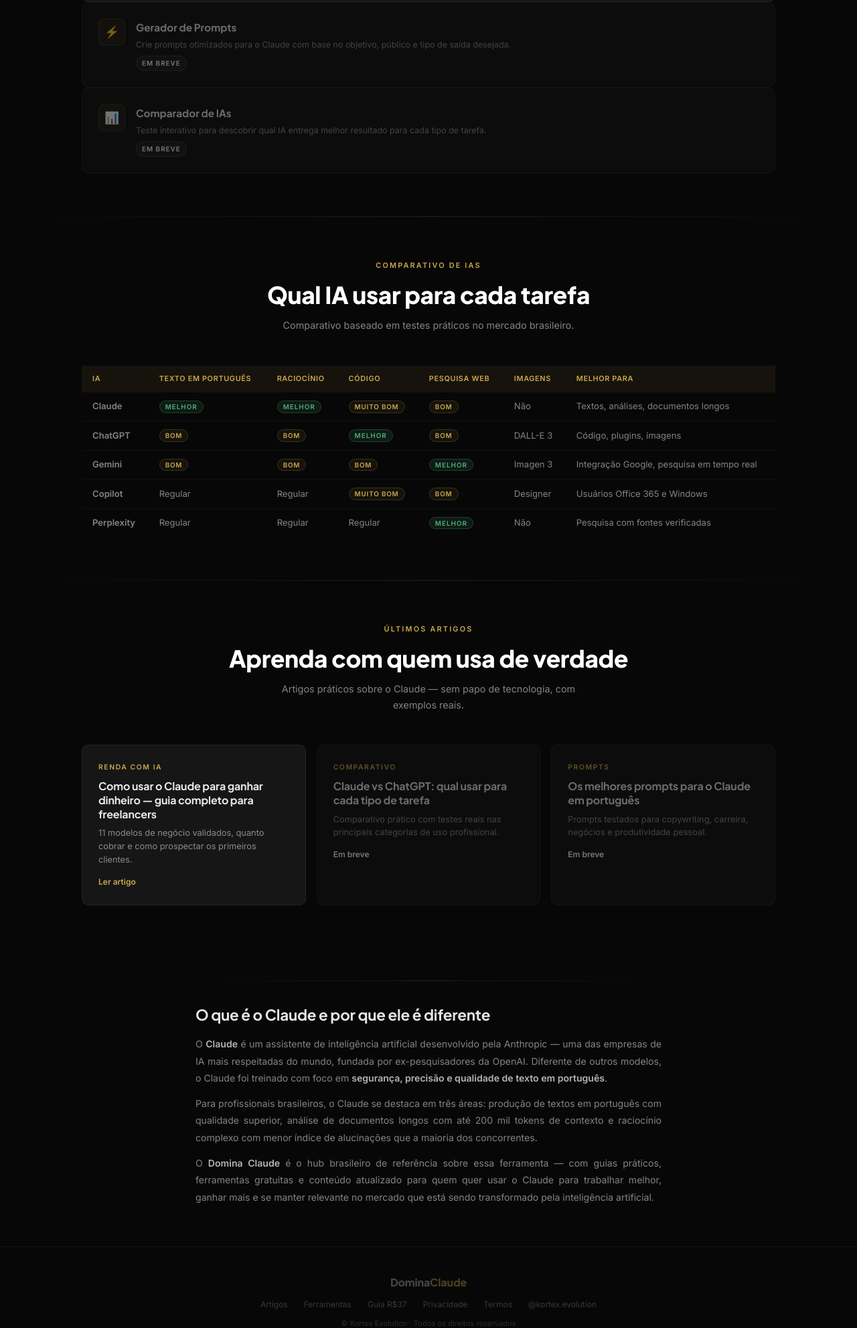
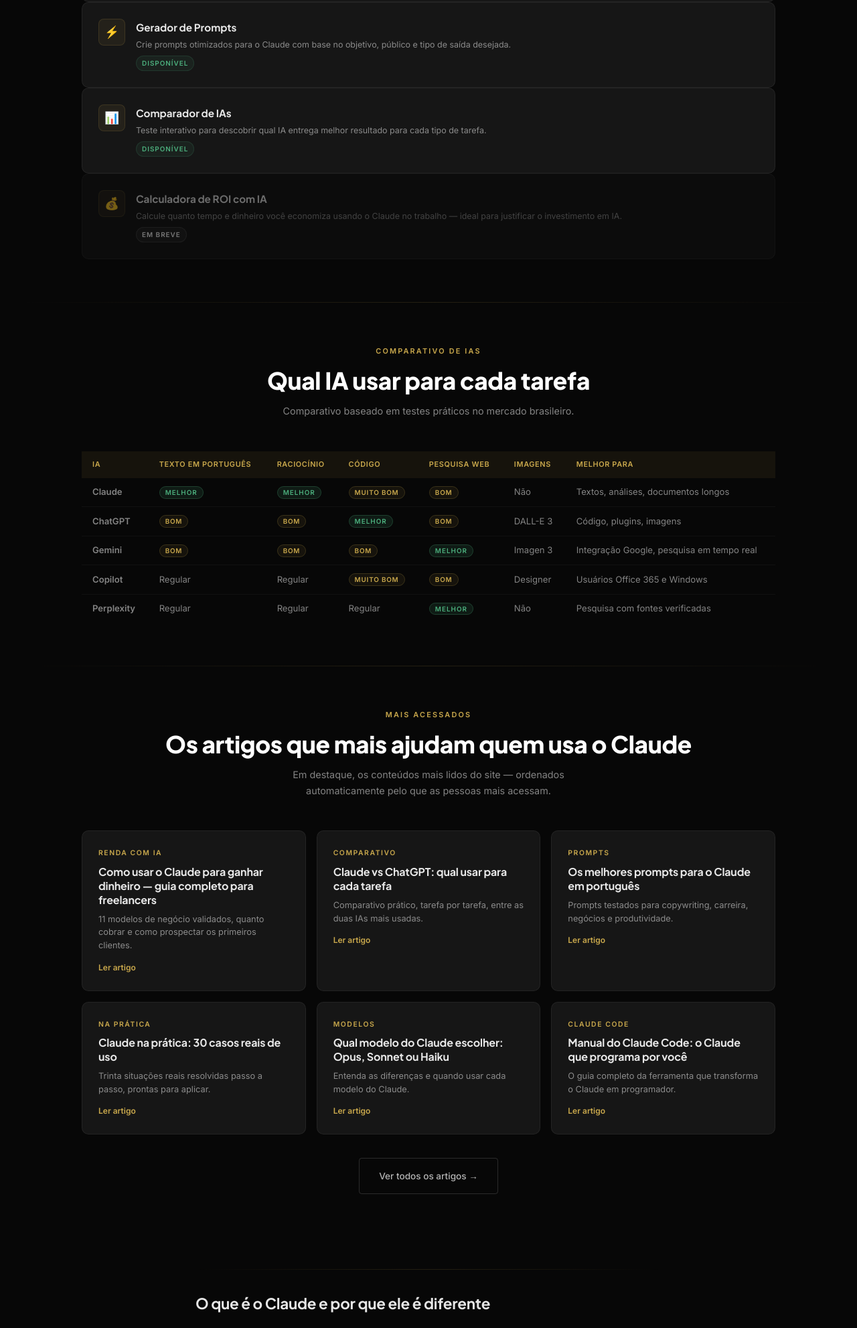
Before and after one commit to Victor-Maciel-Vieira/domineclaude, a website: page index.html in a window 1280 px wide. Shown: the part 4175-6158 px from the top of the page at 67% size. Drawn offline with Linux system fonts and the light colour scheme; no server answers.

Commit message:
Updates index e ferramentas

```diff
--- a/index.html
+++ b/index.html
@@ -534,19 +534,27 @@
         <span class="tool-tag">Disponível</span>
       </div>
     </a>
-    <div class="tool-card" style="opacity:0.45;cursor:default">
+    <a href="https://www.domineclaude.com.br/ferramentas/gerador-prompts" class="tool-card">
       <div class="tool-icon">⚡</div>
       <div class="tool-info">
         <h4>Gerador de Prompts</h4>
         <p>Crie prompts otimizados para o Claude com base no objetivo, público e tipo de saída desejada.</p>
-        <span class="tool-tag" style="color:var(--white-40);background:rgba(255,255,255,0.05);border-color:rgba(255,255,255,0.1)">Em breve</span>
+        <span class="tool-tag">Disponível</span>
       </div>
-    </div>
-    <div class="tool-card" style="opacity:0.45;cursor:default">
+    </a>
+    <a href="https://www.domineclaude.com.br/ferramentas/comparador-ias" class="tool-card">
       <div class="tool-icon">📊</div>
       <div class="tool-info">
         <h4>Comparador de IAs</h4>
         <p>Teste interativo para descobrir qual IA entrega melhor resultado para cada tipo de tarefa.</p>
+        <span class="tool-tag">Disponível</span>
+      </div>
+    </a>
+    <div class="tool-card" style="opacity:0.45;cursor:default">
+      <div class="tool-icon">💰</div>
+      <div class="tool-info">
+        <h4>Calculadora de ROI com IA</h4>
+        <p>Calcule quanto tempo e dinheiro você economiza usando o Claude no trabalho — ideal para justificar o investimento em IA.</p>
         <span class="tool-tag" style="color:var(--white-40);background:rgba(255,255,255,0.05);border-color:rgba(255,255,255,0.1)">Em breve</span>
       </div>
     </div>
@@ -591,9 +599,9 @@
 <!-- ÚLTIMOS ARTIGOS -->
 <div class="section">
   <div class="section-header">
-    <span class="section-label">Últimos artigos</span>
-    <h2 class="section-title">Aprenda com quem usa de verdade</h2>
-    <p class="section-sub">Artigos práticos sobre o Claude — sem papo de tecnologia, com exemplos reais.</p>
+    <span class="section-label">Mais acessados</span>
+    <h2 class="section-title">Os artigos que mais ajudam quem usa o Claude</h2>
+    <p class="section-sub">Em destaque, os conteúdos mais lidos do site — ordenados automaticamente pelo que as pessoas mais acessam.</p>
   </div>
   <div class="articles-grid">
     <a href="https://www.domineclaude.com.br/blog/como-usar-claude-para-ganhar-dinheiro" class="article-card">
@@ -602,18 +610,39 @@
       <p>11 modelos de negócio validados, quanto cobrar e como prospectar os primeiros clientes.</p>
       <div class="article-read">Ler artigo</div>
     </a>
-    <div class="article-card" style="opacity:0.45;cursor:default">
+    <a href="https://www.domineclaude.com.br/blog/claude-vs-chatgpt" class="article-card">
       <span class="article-cat">Comparativo</span>
-      <h4>Claude vs ChatGPT: qual usar para cada tipo de tarefa</h4>
-      <p>Comparativo prático com testes reais nas principais categorias de uso profissional.</p>
-      <div class="article-read" style="color:var(--white-40)">Em breve</div>
-    </div>
-    <div class="article-card" style="opacity:0.45;cursor:default">
+      <h4>Claude vs ChatGPT: qual usar para cada tarefa</h4>
+      <p>Comparativo prático, tarefa por tarefa, entre as duas IAs mais usadas.</p>
+      <div class="article-read">Ler artigo</div>
+    </a>
+    <a href="https://www.domineclaude.com.br/blog/prompts-para-claude-em-portugues" class="article-card">
       <span class="article-cat">Prompts</span>
       <h4>Os melhores prompts para o Claude em português</h4>
-      <p>Prompts testados para copywriting, carreira, negócios e produtividade pessoal.</p>
-      <div class="article-read" style="color:var(--white-40)">Em breve</div>
-    </div>
+      <p>Prompts testados para copywriting, carreira, negócios e produtividade.</p>
+      <div class="article-read">Ler artigo</div>
+    </a>
+    <a href="https://www.domineclaude.com.br/blog/claude-na-pratica-casos-reais" class="article-card">
+      <span class="article-cat">Na prática</span>
+      <h4>Claude na prática: 30 casos reais de uso</h4>
+      <p>Trinta situações reais resolvidas passo a passo, prontas para aplicar.</p>
+      <div class="article-read">Ler artigo</div>
+    </a>
+    <a href="https://www.domineclaude.com.br/blog/qual-modelo-claude-escolher" class="article-card">
+      <span class="article-cat">Modelos</span>
+      <h4>Qual modelo do Claude escolher: Opus, Sonnet ou Haiku</h4>
+      <p>Entenda as diferenças e quando usar cada modelo do Claude.</p>
+      <div class="article-read">Ler artigo</div>
+    </a>
+    <a href="https://www.domineclaude.com.br/blog/manual-claude-code" class="article-card">
+      <span class="article-cat">Claude Code</span>
+      <h4>Manual do Claude Code: o Claude que programa por você</h4>
+      <p>O guia completo da ferramenta que transforma o Claude em programador.</p>
+      <div class="article-read">Ler artigo</div>
+    </a>
+  </div>
+  <div style="text-align:center;margin-top:2.2rem">
+    <a href="https://www.domineclaude.com.br/blog" class="btn-secondary">Ver todos os artigos →</a>
   </div>
 </div>
 
@@ -653,6 +682,31 @@
     menu.classList.remove('open');
   }
 });
+
+// Destaque dos artigos mais acessados (dados reais do GA4). Falha de forma segura:
+// se a API não responder, mantém a ordem padrão do HTML.
+(function(){
+  function getSlug(href){ var m = href.match(/\/blog\/([a-z0-9-]+)\/?$/i); return m ? m[1] : null; }
+  fetch('/api/views', { cache: 'no-store' })
+    .then(function(r){ return r.ok ? r.json() : null; })
+    .then(function(data){
+      if (!data || !data.ok || !data.views) return;
+      var views = data.views;
+      var grid = document.querySelector('.articles-grid');
+      if (!grid) return;
+      var itens = Array.prototype.slice.call(grid.querySelectorAll('.article-card'));
+      if (itens.length === 0) return;
+      itens.sort(function(a, b){
+        var va = (getSlug(a.getAttribute('href') || '') && views[getSlug(a.getAttribute('href'))]) || 0;
+        var vb = (getSlug(b.getAttribute('href') || '') && views[getSlug(b.getAttribute('href'))]) || 0;
+        return vb - va;
+      });
+      var frag = document.createDocumentFragment();
+      itens.forEach(function(item){ frag.appendChild(item); });
+      grid.appendChild(frag);
+    })
+    .catch(function(){});
+})();
 </script>
 </body>
 </html>
```
Also changed, not shown: ferramentas.html (+19 -16 lines).
